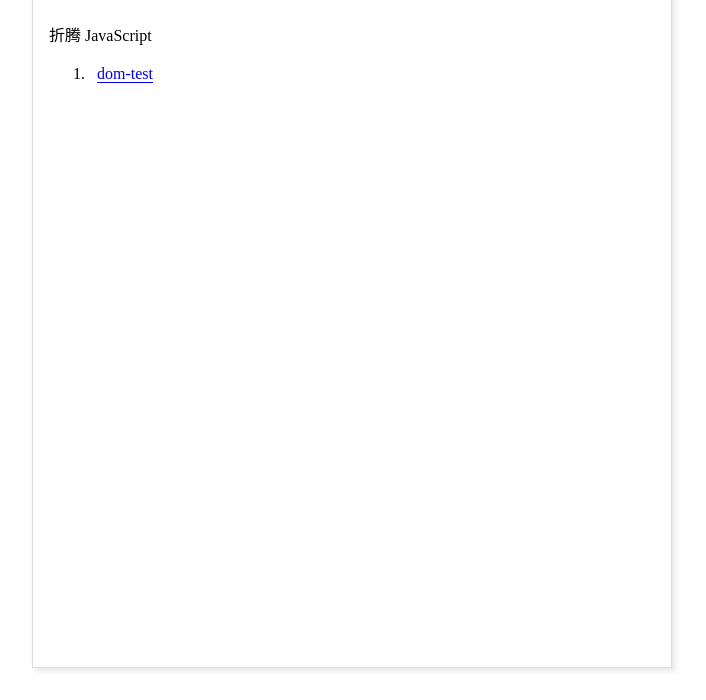
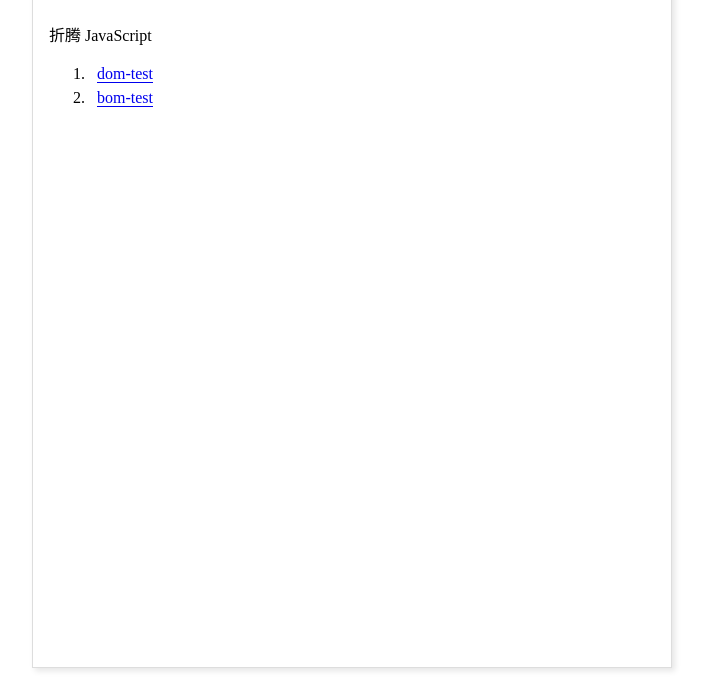
Before and after one commit to xinx1n/wheels, a plain HTML site: page index.html in a window 1280 px wide. Shown: the part 100-800 px from the top of the page, without its empty margins (288-994 px from the left). Drawn offline with Linux system fonts and the light colour scheme.

Commit message:
添加 bom.js 相关

```diff
--- a/index.html
+++ b/index.html
@@ -51,6 +51,7 @@
     	<p>折腾 JavaScript</p>
     	<ol>
     		<li><a href="test/dom-test.html">dom-test</a></li>
+            <li><a href="test/bom-test.html">bom-test</a></li>
     	</ol>
     </div>
 </body>
```
Also changed, not shown: 1 other file.
